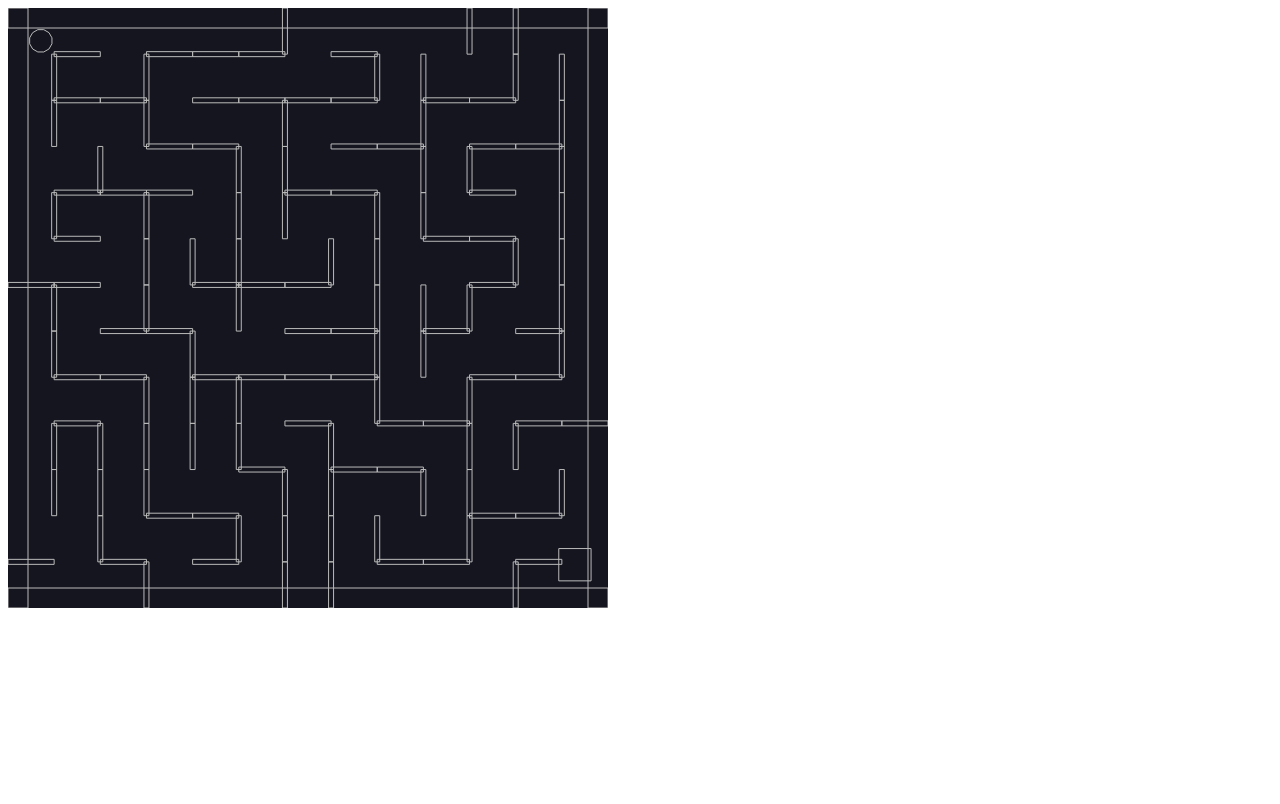
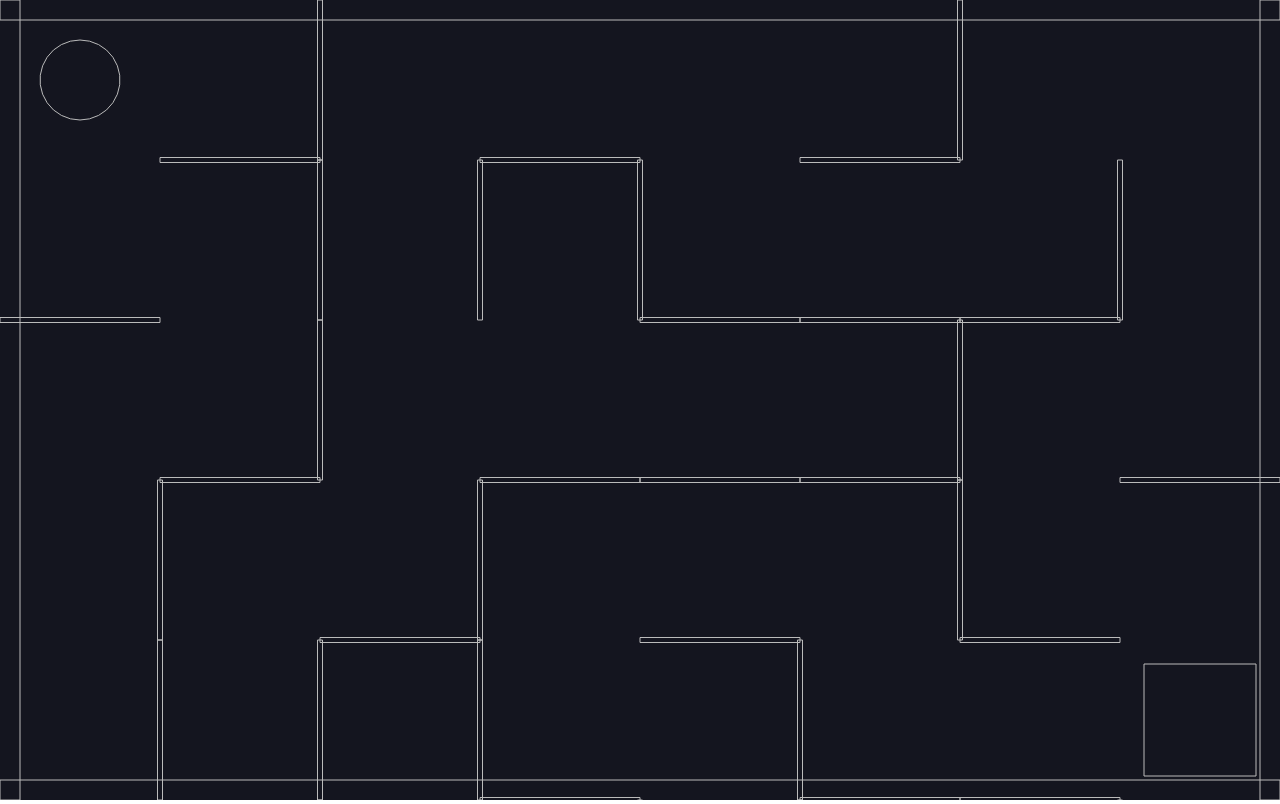
Before and after one commit to grazims/maze, a plain HTML site: page index.html in a window 1280 px wide. Drawn offline with nearby package versions, Linux system fonts and the light colour scheme.

Commit message:
add win detection and animation; change canvas size

```diff
--- a/index.html
+++ b/index.html
@@ -6,6 +6,11 @@
     <meta http-equiv="X-UA-Compatible" content="ie=edge" />
     <title>Maze</title>
     <script src="https://cdnjs.cloudflare.com/ajax/libs/matter-js/0.14.2/matter.min.js"></script>
+    <style>
+      body {
+        margin: 0;
+      }
+    </style>
   </head>
   <body>
     <script src="/index.js"></script>
--- a/index.js
+++ b/index.js
@@ -1,8 +1,8 @@
-const { Engine, Render, Runner, World, Bodies, Body } = Matter;
+const { Engine, Render, Runner, World, Bodies, Body, Events } = Matter;
 
-const cells = 13;
-const width = 600;
-const height = 600;
+const cells = 8;
+const width = window.innerWidth;
+const height = window.innerHeight;
 
 const unitLength = width / cells;
 
@@ -120,7 +120,7 @@ horizontals.forEach((row, rowIndex) => {
       rowIndex * unitLength + unitLength,
       unitLength,
       5,
-      { isStatic: true }
+      { isStatic: true, label: "wall" }
     );
     World.add(world, wall);
   });
@@ -137,7 +137,7 @@ verticals.forEach((row, rowIndex) => {
       rowIndex * unitLength + unitLength / 2,
       5,
       unitLength,
-      { isStatic: true }
+      { isStatic: true, label: "wall" }
     );
     World.add(world, wall);
   });
@@ -149,12 +149,17 @@ const goal = Bodies.rectangle(
   width - unitLength / 2,
   height - unitLength / 2,
   unitLength * 0.7,
-  unitLength * 0.7
+  unitLength * 0.7,
+  {
+    label: "goal"
+  }
 );
 World.add(world, goal);
 
 //ball
-const ball = Bodies.circle(unitLength / 2, unitLength / 2, unitLength / 4);
+const ball = Bodies.circle(unitLength / 2, unitLength / 2, unitLength / 4, {
+  label: "ball"
+});
 World.add(world, ball);
 
 document.addEventListener("keydown", event => {
@@ -173,3 +178,23 @@ document.addEventListener("keydown", event => {
     Body.setVelocity(ball, { x: x - 5, y });
   }
 });
+
+//win condition
+
+Events.on(engine, "collisionStart", event => {
+  event.pairs.forEach(collision => {
+    const labels = ["ball", "goal"];
+
+    if (
+      labels.includes(collision.bodyA.label) &&
+      labels.includes(collision.bodyB.label)
+    ) {
+      world.gravity.y = 1;
+      world.bodies.forEach(body => {
+        if (body.label === "wall") {
+          Body.setStatic(body, false);
+        }
+      });
+    }
+  });
+});
```
